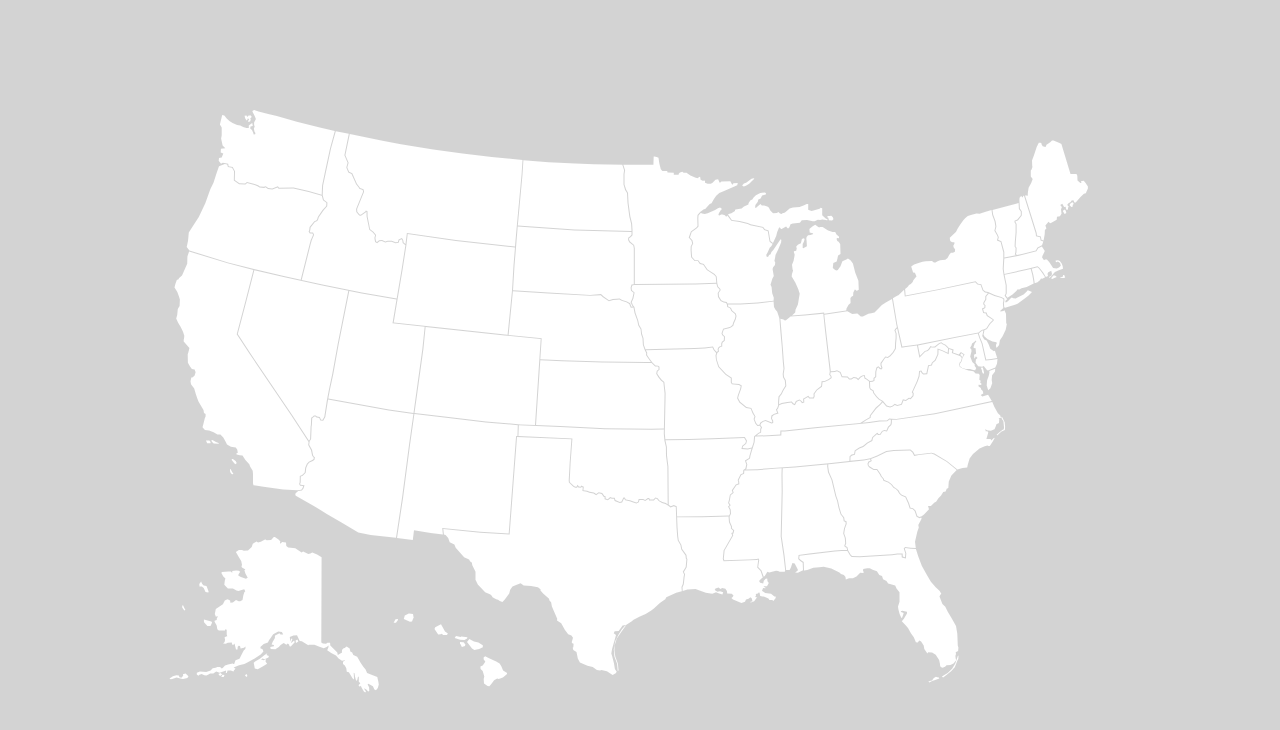
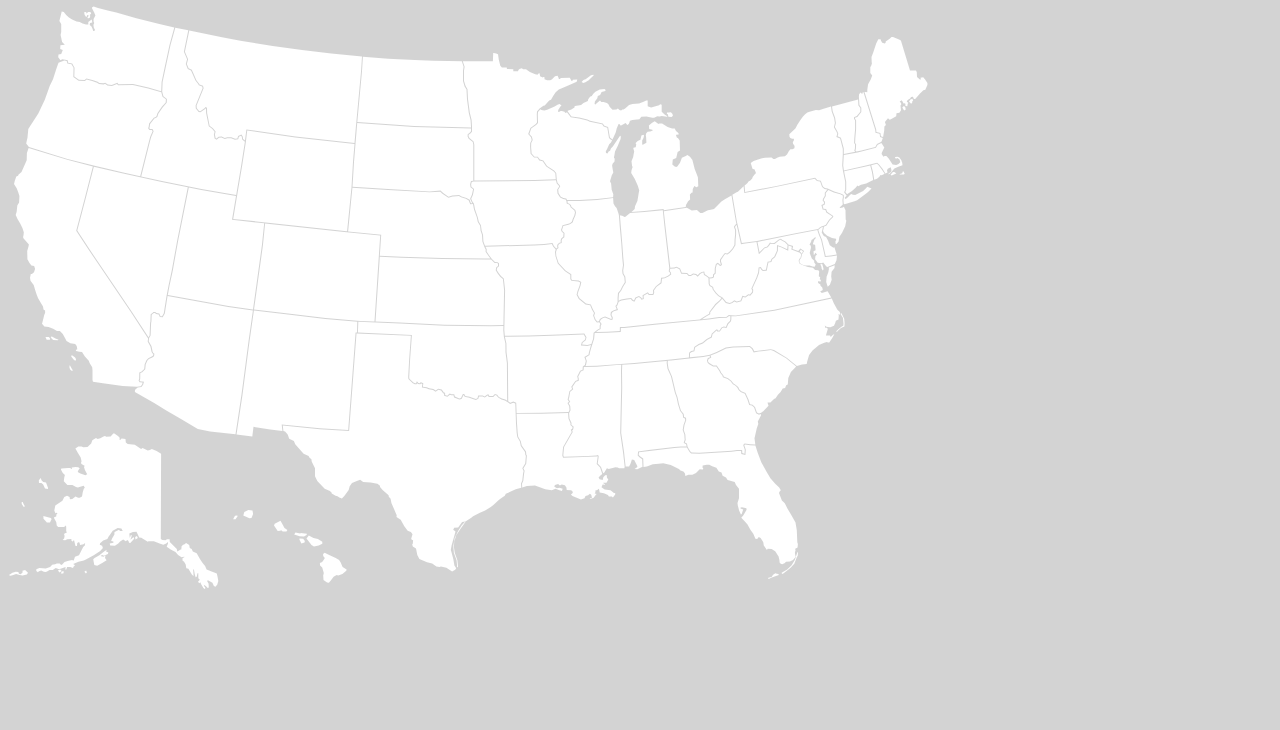
Before and after one commit to danbenson8/maps, an Angular app: page / in a window 1280 px wide. Shown: the top 730 px of the page. Built offline with nearby package versions, Linux system fonts and the light colour scheme; data requests are answered from the project's data file.

Commit message:
title hover working. need to fix map div sizing and bounds.

```diff
--- a/src/app/map/map.component.css
+++ b/src/app/map/map.component.css
@@ -8,15 +8,7 @@
     justify-content: center;
 }
 
-:host app-state {
-    position: absolute;
-    margin: 0;
-    display: block;
-    height: 593px;
-    width: 959px;
-}
-
-.map {
+.interact {
     position: absolute;
     width: 100vw;
     height: 100vh;
--- a/src/app/map/map.component.html
+++ b/src/app/map/map.component.html
@@ -1 +1,4 @@
-<app-state *ngFor="let state of states" name="{{state}}"></app-state>
+<div id="interact" class="interact" cdkDrag [cdkDragDisabled]="dragDisabled" (wheel)="wheel($event)"
+    [ngStyle]="interactStyle">
+    <app-state *ngFor="let state of states" name="{{state}}"></app-state>
+</div>
--- a/src/app/map/map.component.ts
+++ b/src/app/map/map.component.ts
@@ -10,6 +10,50 @@ export class MapComponent implements OnInit {
 
     states: string[] = [];
 
+    scaleValue: number = 1;
+    translateValueX: number = 0;
+    translateValueY: number = 0;
+    dragDisabled: boolean = true;
+    interactStyle: object = {
+        'transform': this.matrix(),
+        'transform-origin': 'center',
+        'cursor': 'initial',
+    }
+
+    matrix() {
+        return `matrix(${this.scaleValue}, 0, 0, ${this.scaleValue}, ${this.translateValueX}, ${this.translateValueY})`
+    }
+
+    @HostListener('document:keydown', ['$event'])
+    ctrlDown(event: KeyboardEvent) {
+        if (event.key == 'Control') {
+            this.dragDisabled = false;
+            this.interactStyle['cursor'] = 'move';
+        }
+    }
+    @HostListener('document:keyup', ['$event'])
+    ctrlUp(event: KeyboardEvent) {
+        if (event.key == 'Control') {
+            this.dragDisabled = true;
+            this.interactStyle['cursor'] = 'default';
+        };
+    }
+
+    wheel(event: WheelEvent) {
+        if (!event.ctrlKey && !event.shiftKey) {
+            event.preventDefault();
+            this.scaleValue += (event.deltaY < 0) ? 0.05 : -0.05;
+        }
+        if (event.shiftKey) {
+            this.translateValueX += (event.deltaY < 0) ? 20 : -20;
+        }
+        if (event.ctrlKey) {
+            event.preventDefault();
+            this.translateValueY += (event.deltaY < 0) ? 20 : -20;
+        }
+        this.interactStyle['transform'] = `${this.matrix()}`;
+    }
+
     constructor(private mapService: MapService) { }
 
     ngOnInit() {
```
